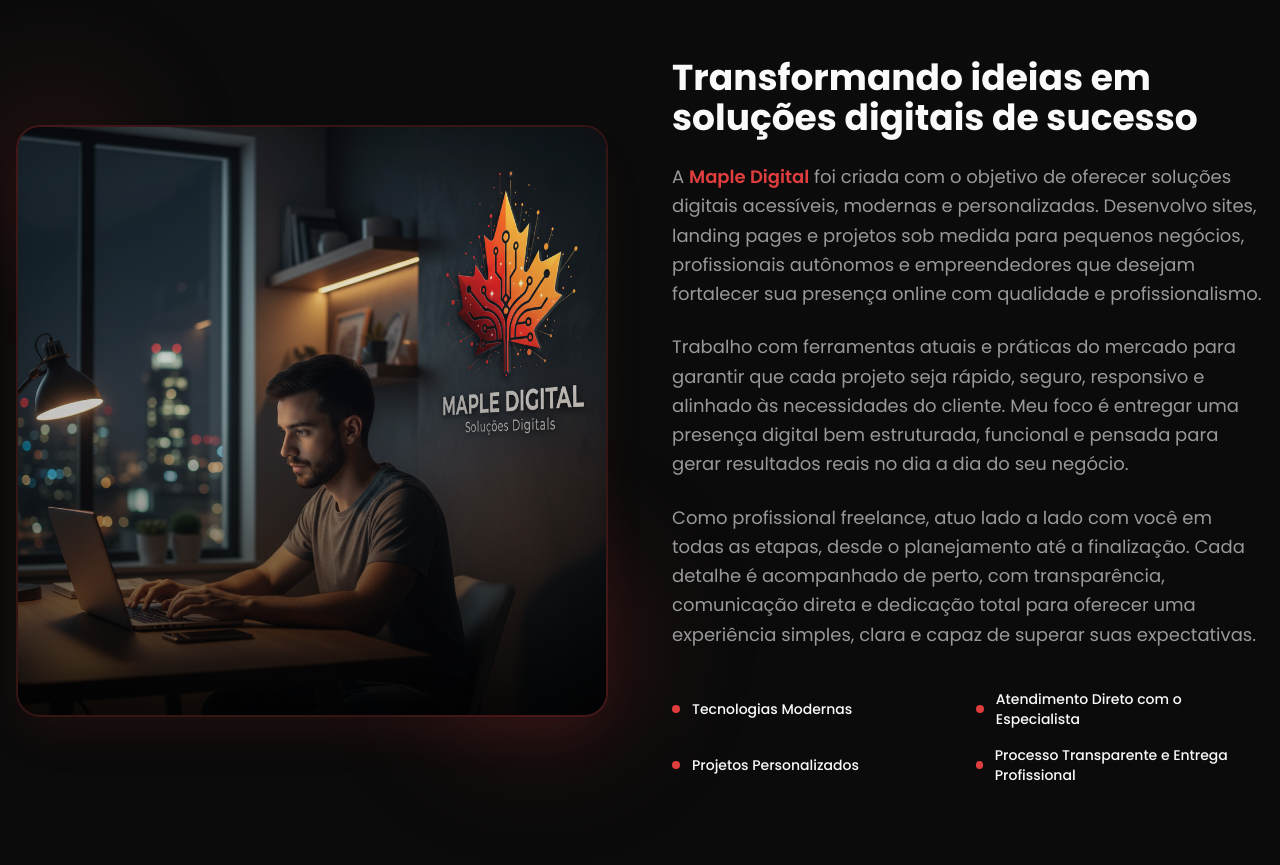
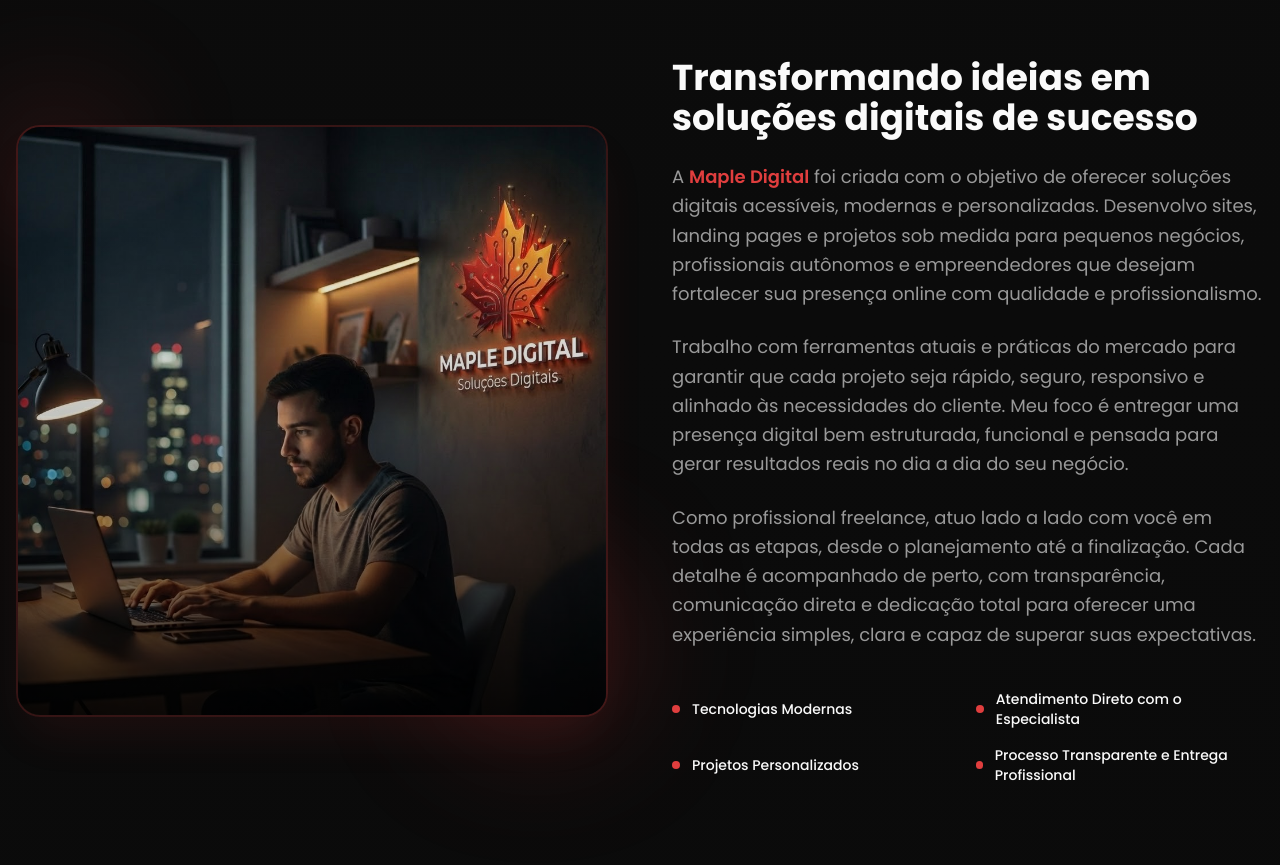
Before and after one commit to marcioregueira/maple-digital, a React (Vite) app: page / in a window 1280 px wide. Shown: the part 3880-4745 px from the top of the page. Built offline with nearby package versions, Linux system fonts and the light colour scheme; the HTML template or start-up script is replaced by a standard one.

Commit message:
Visual edit in Lovable
Edited UI in Lovable

```diff
--- a/src/components/About.tsx
+++ b/src/components/About.tsx
@@ -59,7 +59,7 @@ const About = () => {
           {/* Image Column */}
           <div className="relative animate-scale-in order-2 lg:order-1">
             <div className="relative rounded-3xl overflow-hidden border-2 border-primary/20 shadow-2xl shadow-primary/10">
-              <img src={teamImage} alt="Equipe Soluc Digital" className="w-full h-auto object-cover" />
+              <img alt="Equipe Soluc Digital" className="w-full h-auto object-cover" src="/lovable-uploads/7e940218-7cf7-4c0b-900a-cd1e99df804f.jpg" />
               {/* Overlay Stats */}
               <div className="absolute inset-0 bg-gradient-to-t from-black/80 via-black/20 to-transparent flex items-end">
                 <div className="grid grid-cols-2 gap-4 p-8 w-full">
```
Also changed, not shown: public/lovable-uploads/7e940218-7cf7-4c0b-900a-cd1e99df804f.jpg (added).
